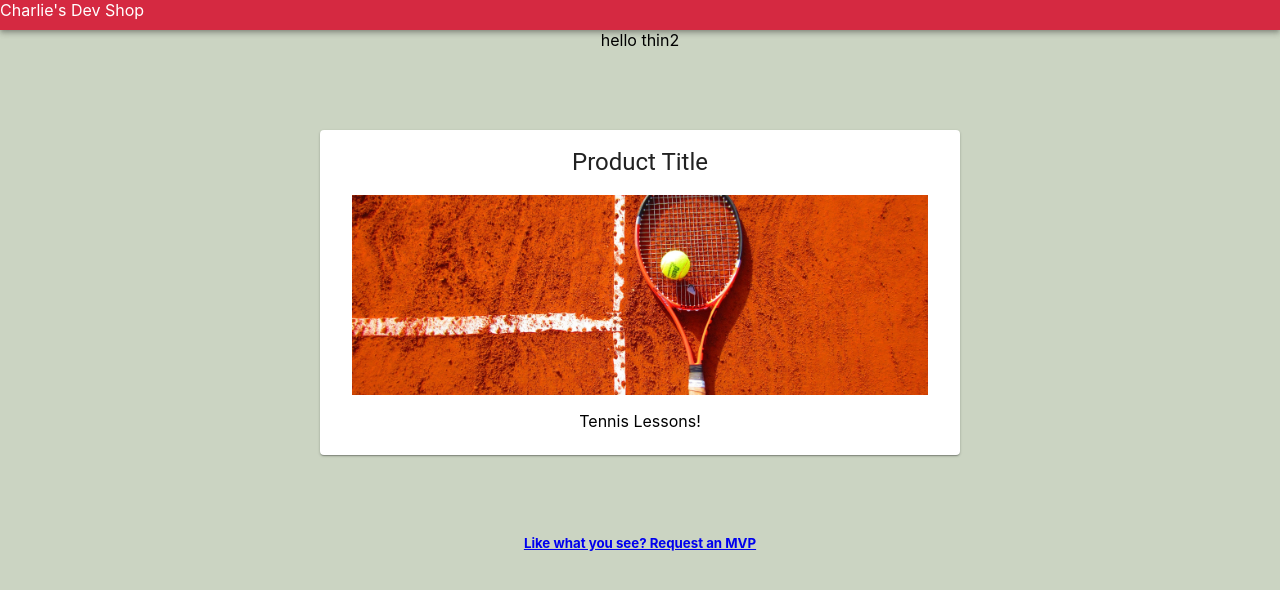
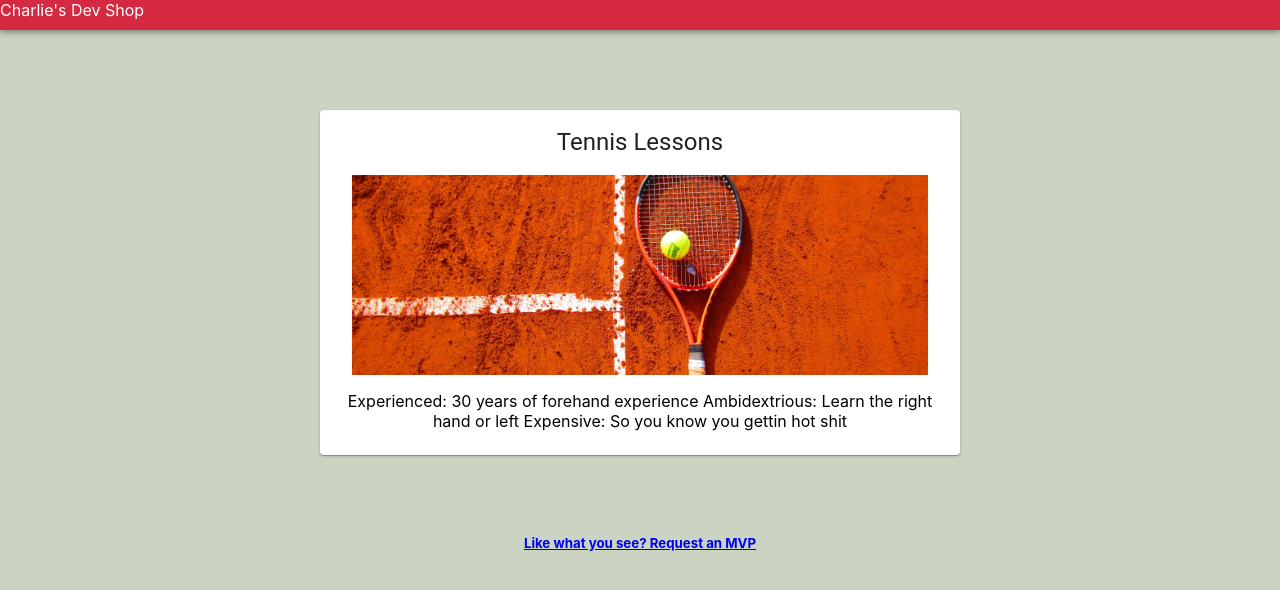
Before and after one commit to cwinnard/charlies-dev-shop, a React (Create React App) app: page / in a window 1280 px wide. Shown: the top 590 px of the page. Built offline with nearby package versions, Linux system fonts and the light colour scheme.

Commit message:
prop types

```diff
--- a/package.json
+++ b/package.json
@@ -6,6 +6,7 @@
     "@material-ui/core": "^3.6.1",
     "axios": "^0.18.0",
     "eslint": "5.6.0",
+    "prop-types": "^15.6.2",
     "react": "^16.6.3",
     "react-dom": "^16.6.3",
     "react-redux": "^5.1.1",
--- a/src/App.js
+++ b/src/App.js
@@ -22,7 +22,7 @@ class App extends Component {
                 </AppBar>
                 <Switch>
                     <Route exact path="/" component={ProductPage} />
-                    <Route path="/inquiry" component={InquiryPage} />
+                    <Route exact path="/inquiry" component={InquiryPage} />
                 </Switch>
             </div>
         );
--- a/src/components/functional/ProductCard.js
+++ b/src/components/functional/ProductCard.js
@@ -5,25 +5,34 @@ import {
     CardMedia,
 } from '@material-ui/core';
 import React from 'react';
-import img from '../../images/tennis.jpg';
+import PropTypes from 'prop-types';
 
 const imgStyle = { height: '200px', width: '90%', margin: '0 auto' };
 
-const ProductCard = () => (
+const ProductCard = ({ product }) => (
     <div>
         <Card className="card">
             <CardHeader
-                title="Product Title"
+                title={product.title}
             />
             <CardMedia
-                image={img}
+                image={product.img}
                 style={imgStyle}
             />
             <CardContent>
-                Tennis Lessons!
+                Experienced: 30 years of forehand experience
+                Ambidextrious: Learn the right hand or left
+                Expensive: So you know you gettin hot shit
             </CardContent>
         </Card>
     </div>
 );
 
+ProductCard.propTypes = {
+    product: PropTypes.shape({
+        title: PropTypes.string.isRequired,
+        img: PropTypes.string.isRequired,
+    }).isRequired,
+};
+
 export default ProductCard;
--- a/src/components/stateful/InquiryPage.js
+++ b/src/components/stateful/InquiryPage.js
@@ -9,7 +9,6 @@ class InquiryPage extends Component {
     render() {
         return (
             <div>
-                hello thing
                 <InquiryForm />
             </div>
         );
--- a/src/components/stateful/ProductPage.js
+++ b/src/components/stateful/ProductPage.js
@@ -6,12 +6,19 @@ import React, { Component } from 'react';
 import InquiryLink from './InquiryLink';
 import ProductCard from '../functional/ProductCard';
 
+import img from '../../images/tennis.jpg';
+
+const title = 'Tennis Lessons';
+const product = {
+    img,
+    title,
+};
+
 class ProductPage extends Component {
     render() {
         return (
             <div>
-                hello thin2
-                <ProductCard />
+                <ProductCard product={product} />
                 <InquiryLink />
             </div>
         );
```
